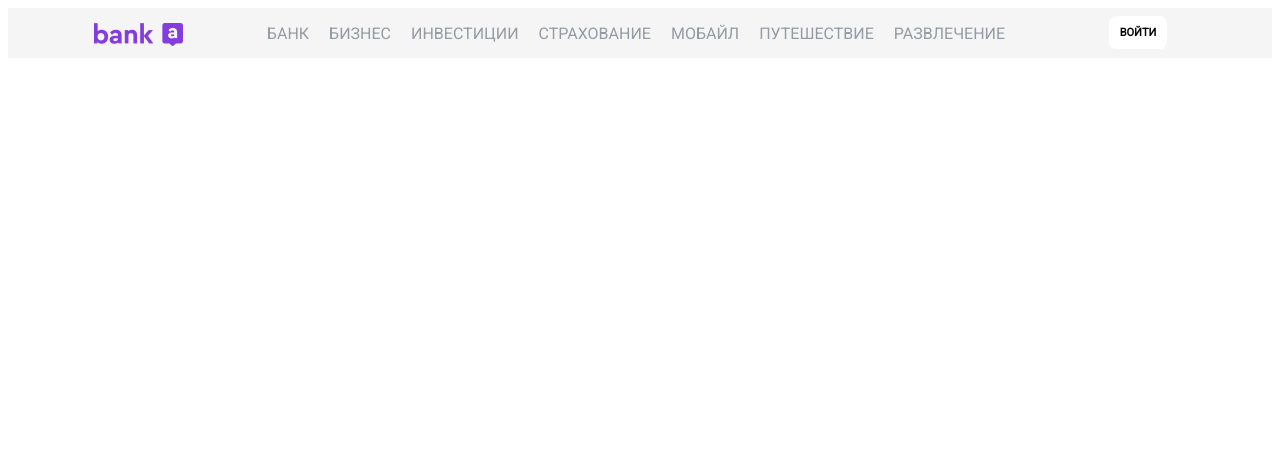
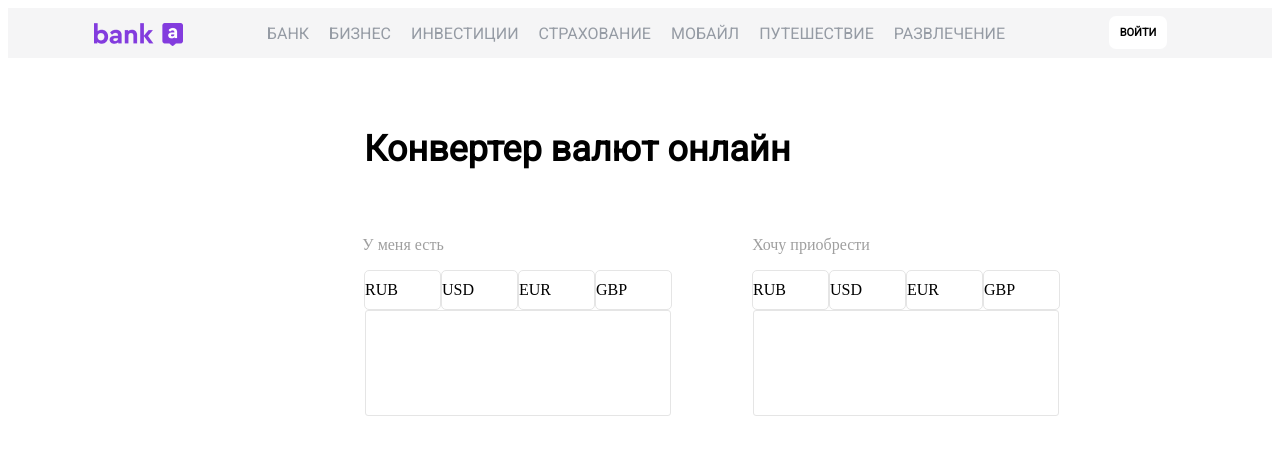
Before and after one commit to ali-narimanov/Layihe-M3, a plain HTML site: page index.html in a window 1280 px wide. Drawn offline with Linux system fonts and the light colour scheme.

Commit message:
#2ndCommit

```diff
--- a/asssets/css/style.css
+++ b/asssets/css/style.css
@@ -49,3 +49,125 @@ color: #959BA4;
     cursor: pointer;
     color: white;
 }
+.h1-cont{
+margin: auto;
+width: 50%;
+margin-top: 70px;
+font-family: 'Roboto', sans-serif;
+font-weight: 700;
+font-size: 36px;
+line-height: 42px;
+padding-left: 80px;
+}
+.main {
+    display: flex;
+    text-align: center;
+    width: 50%;
+    margin: auto;
+    margin-top: 50px;
+
+
+
+}
+.input1 {
+    width: 300px;
+    height: 102px;
+    border-radius: 3px;
+    border: solid #E5E5E5 1px;
+
+}
+.input2{
+    min-width: 300px;
+    min-height: 102px;
+    border-radius: 3px;
+    border: solid #E5E5E5 1px;
+
+}
+ul{
+    list-style: none;
+    display: flex;
+    margin: auto;
+    justify-content: space-between;
+    padding-right: 40px;
+
+
+}
+li {
+    padding-right: 65px;
+    padding-top: 10px;
+
+}
+.li-1 {
+    border: solid #E5E5E5 1px ;
+    border-radius: 5px;
+    width: 10px;
+height: 28px;
+
+}
+.li-1:hover{
+    background-color: #833AE0;
+    color: white;
+}
+.li-2 {
+    border: solid #E5E5E5 1px ;
+    border-radius: 5px;
+    width: 10px;
+height: 28px;
+
+}
+.li-3 {
+    border: solid #E5E5E5 1px ;
+    border-radius: 5px;
+    width: 10px;
+height: 28px;
+
+}
+.li-4 {
+    border: solid #E5E5E5 1px ;
+    border-radius: 5px;
+    width: 10px;
+height: 28px;
+
+}
+.li-5 {
+    border: solid #E5E5E5 1px ;
+    border-radius: 5px;
+    width: 10px;
+height: 28px;
+
+}
+.li-6 {
+    border: solid #E5E5E5 1px ;
+    border-radius: 5px;
+    width: 10px;
+height: 28px;
+
+
+}
+.li-7 {
+    border: solid #E5E5E5 1px ;
+    border-radius: 5px;
+    width: 10px;
+height: 28px;
+
+}
+.li-8 {
+    border: solid #E5E5E5 1px ;
+    border-radius: 5px;
+    width: 10px;
+height: 28px;
+
+}
+.p-1 {
+    padding-right: 230px;
+    color: #9F9F9F;
+}
+.p-2 {
+    padding-right: 190px;
+    color: #9F9F9F;
+}
+
+.li-style{
+    background-color: #E5E5E5;
+    color: black;
+}
--- a/asssets/js/main.js
+++ b/asssets/js/main.js
@@ -0,0 +1,14 @@
+let li1 = document.querySelector('.li-1');
+li1.addEventListener('click', ()=>{
+    li1.style.backgroundColor="#833AE0"
+    li1.style.color="white"
+    li2.style.color="black";
+    li2.style.backgroundColor="white"
+})
+let li2 = document.querySelector('.li-2');
+li2.addEventListener('click',()=>{
+    li2.style.backgroundColor="#833AE0"
+    li2.style.color="white"
+    li1.style.color="black";
+    li1.style.backgroundColor="white"
+})
--- a/index.html
+++ b/index.html
@@ -21,6 +21,31 @@
         <div class="enter"><button class="btn1"><b>ВОЙТИ</b></button></div>
     </div>
 
+    <h1 class="h1-cont">Конвертер валют онлайн</h1>
+    <div class="main">
+        <div  class="first-cont" >
+            <p class="p-1">У меня есть</p>
+            <div class="nav1"><ul>
+                <li class="li-1">RUB</li>
+                <li class="li-2">USD</li>
+                <li class="li-3">EUR</li>
+                <li class="li-4">GBP</li>
+            </ul></div>
+            <div><input class="input1" type="text"></div>
+        </div>
+        <div class="second-cont">
+            <p class="p-2">Хочу приобрести</p>
+            <div class="nav2"><ul>
+                <li class="li-5">RUB</li>
+                <li class="li-6">USD</li>
+                <li class="li-7">EUR</li>
+                <li class="li-8">GBP</li>
+            </ul></div>
+            <div><input type="text" class="input2"></div>
+
+        </div>
+    </div>
+
 
 
 
```
